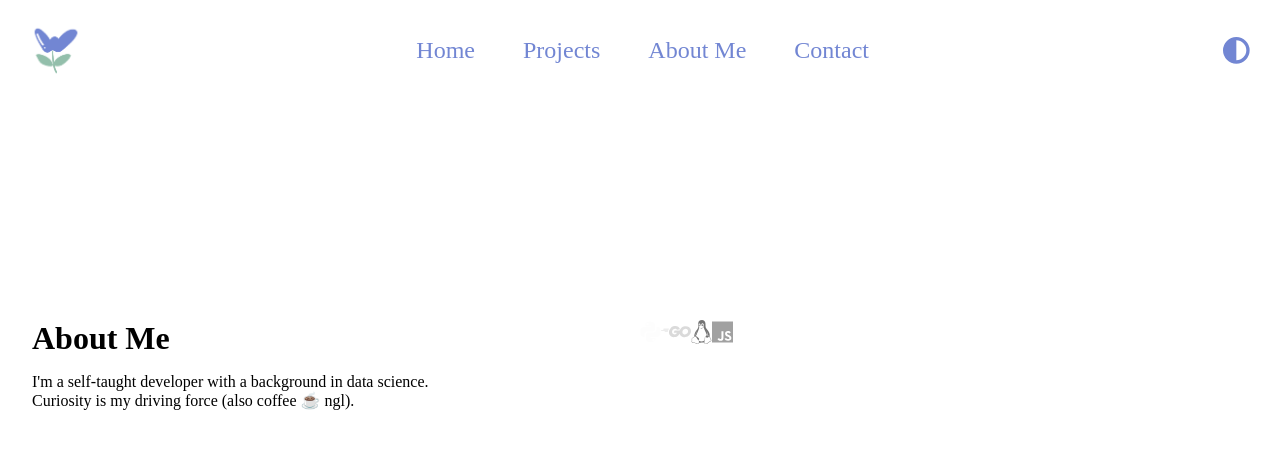
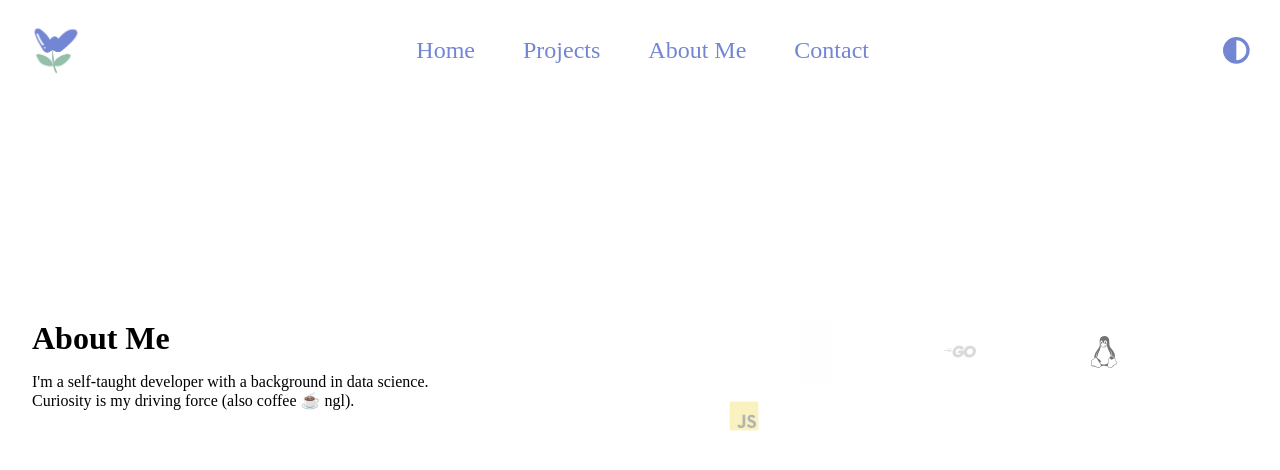
Before and after one commit to blsmxiu47/portfolio, a React (Vite) app: page /about in a window 1280 px wide. Shown: the top 470 px of the page. Built offline with nearby package versions, Linux system fonts and the light colour scheme; grey boxes are pictures that could not be loaded.

Commit message:
organize tech stack pulsing logos into passable offset grid

```diff
--- a/src/components/About/Pulse/index.tsx
+++ b/src/components/About/Pulse/index.tsx
@@ -8,15 +8,14 @@ interface PulseProps {
 
 const Pulse: React.FC<PulseProps> = ({ children, delay, sequentialDelay }) => {
     const [visible, setVisible] = useState(false);
-    console.log(delay + sequentialDelay);
 
     useEffect(() => {
-        const timeoutId = setTimeout(() => {
+        const timer = setTimeout(() => {
             setVisible(true);
         }, delay + sequentialDelay);
 
         return () => {
-            clearTimeout(timeoutId);
+            clearTimeout(timer);
         };
     }, [delay, sequentialDelay]);
 
--- a/src/components/About/SequentialShow/index.tsx
+++ b/src/components/About/SequentialShow/index.tsx
@@ -28,7 +28,7 @@ const SequentialShow: React.FC<SequentialShowProps> = ({ children, delay }) => {
   return (
     <div className="sequential-show">
       {children.map((child, index) => (
-        <div key={index} className={`${currentChildIndex >= index ? "visible" : ""}`}>
+        <div key={index} className={`${currentChildIndex >= index ? "visible sequential-show__item"+(index+1) : ""}`}>
           {child}
         </div>
       ))}
--- a/src/components/About/index.scss
+++ b/src/components/About/index.scss
@@ -6,12 +6,17 @@
 
 .container {
     display: flex;
+    flex-direction: column;
+
+    @include breakpoint(md) {
+        flex-direction: row;
+    }
 
     .hero {
         display: block;
         text-align: center;
         padding: 0 8rem;
-        margin: 0;
+        margin-bottom: 4rem;
 
         @include breakpoint(md) {
             width: 50%;
@@ -30,15 +35,54 @@
     }
 
     .sequential-show {
-        display: flex;
-        flex-direction: row;
+        display: grid;
+        grid-template-columns: repeat(16, 1fr);
+        grid-template-rows: repeat(2, 1fr);
+        padding: 0 8rem;
+        margin: 0;
+
+        @include breakpoint(md) {
+            width: 50%;
+            padding: 0 4rem;
+            height: 16rem;
+        }
+
+        &__item1 {
+            grid-column: 3 / span 4;
+            grid-row: 1;
+        }
+        &__item2 {
+            grid-column: 7 / span 4;
+            grid-row: 1;
+        }
+        &__item3 {
+            grid-column: 11 / span 4;
+            grid-row: 1;
+        }
+        &__item4 {
+            grid-column: 1 / span 4;
+            grid-row: 2;
+        }
+        &__item5 {
+            grid-column: 5 / span 4;
+            grid-row: 2;
+        }
+        &__item6 {
+            grid-column: 9 / span 4;
+            grid-row: 2;
+        }
+        &__item7 {
+            grid-column: 13 / span 4;
+            grid-row: 2;
+        }
 
         .pulse {
             display: none;
         }
 
         .visible {
-            display: block;
+            display: flex;
+            justify-content: center;
             animation: pulse-animation 6s infinite;
         }
 
@@ -50,5 +94,9 @@
                 opacity: 1;
             }
         }
+
+        img {
+            width: 4rem;
+        }
     }
 }
--- a/src/components/About/index.tsx
+++ b/src/components/About/index.tsx
@@ -1,5 +1,11 @@
-import { faPython, faGolang, faLinux, faJs, faReact, faVuejs } from '@fortawesome/free-brands-svg-icons';
 import { FontAwesomeIcon } from '@fortawesome/react-fontawesome';
+import logoPython from '../../assets/images/logo_python.svg';
+import logoGolang from '../../assets/images/logo_golang.svg';
+import logoLinux from '../../assets/images/logo_linux.svg';
+import logoJs from '../../assets/images/logo_js.svg';
+import logoReact from '../../assets/images/logo_reactjs.svg';
+import logoVue from '../../assets/images/logo_vuejs.svg';
+import logoCpp from '../../assets/images/logo_c_plus_plus.svg';
 import './index.scss';
 import Pulse from './Pulse';
 import SequentialShow from './SequentialShow';
@@ -18,22 +24,25 @@ const About = () => {
             </div>
             <SequentialShow delay={1000}>
                 <Pulse delay={1000} sequentialDelay={1000} >
-                    <FontAwesomeIcon icon={faPython} size="3x" />
+                    <img src={logoPython} alt="Python logo" />
                 </Pulse>
                 <Pulse delay={1000} sequentialDelay={2000} >
-                    <FontAwesomeIcon icon={faGolang} size="3x" />
+                    <img src={logoGolang} alt="Golang logo" />
                 </Pulse>
                 <Pulse delay={1000} sequentialDelay={3000} >
-                    <FontAwesomeIcon icon={faLinux} size="3x" />
+                    <img src={logoLinux} alt="Linux logo" />
                 </Pulse>
                 <Pulse delay={1000} sequentialDelay={4000} >
-                    <FontAwesomeIcon icon={faJs} size="3x" />
+                    <img src={logoJs} alt="Javascript logo" />
                 </Pulse>
                 <Pulse delay={1000} sequentialDelay={5000} >
-                    <FontAwesomeIcon icon={faReact} size="3x" />
+                    <img src={logoReact} alt="React logo" />
                 </Pulse>
                 <Pulse delay={1000} sequentialDelay={6000} >
-                    <FontAwesomeIcon icon={faVuejs} size="3x" />
+                    <img src={logoVue} alt="Vue logo" />
+                </Pulse>
+                <Pulse delay={1000} sequentialDelay={6000} >
+                    <img src={logoCpp} alt="C++ logo" />
                 </Pulse>
             </SequentialShow>
         </div>
```
